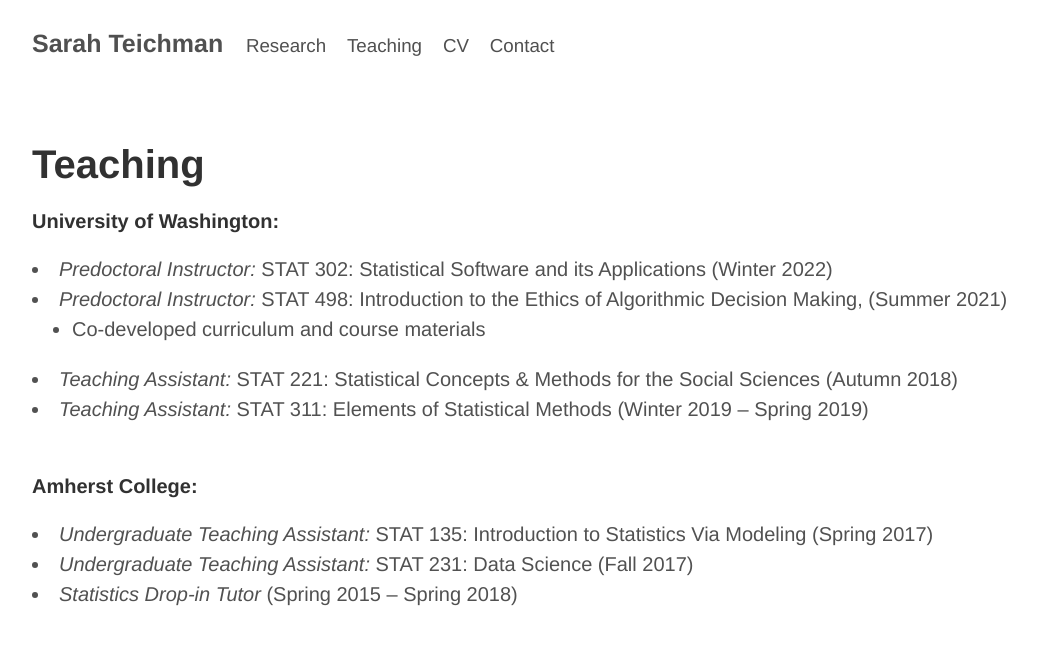
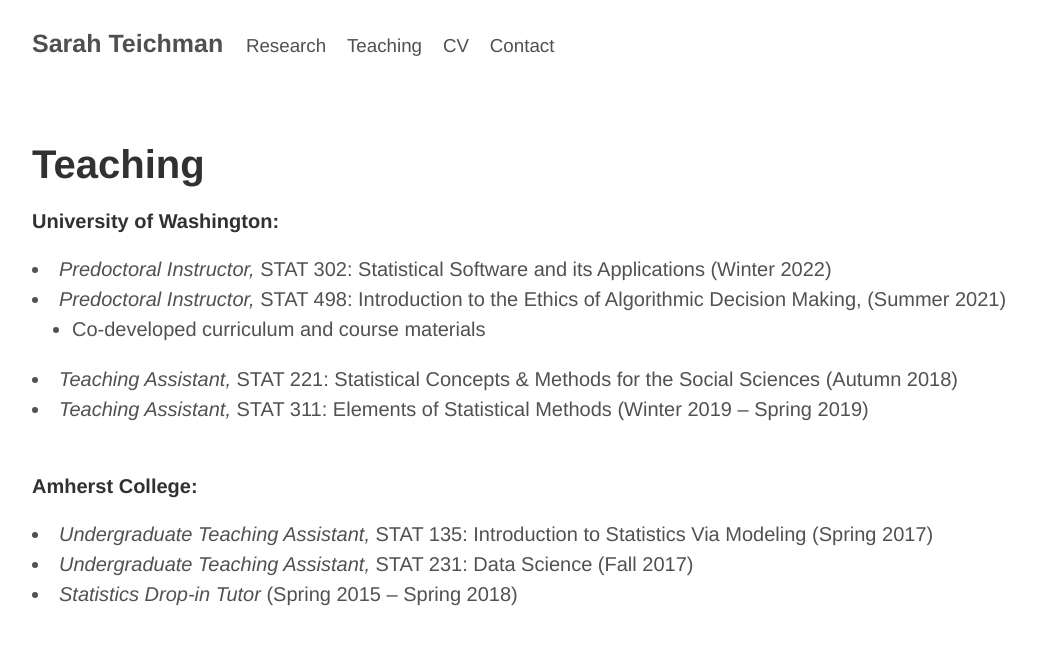
Before and after one commit to svteichman/svteichman.github.io, a Jekyll site: the page built from teaching.html, in a window 1280 px wide. Shown: the top 645 px of the page, without its empty margins (108-1145 px from the left). Built offline with Jekyll 4.4.1, drawn with Linux system fonts in a browser that asks for light colours.

```diff
--- a/teaching.html
+++ b/teaching.html
@@ -13,17 +13,17 @@ title:  'Teaching'
 
 <h4>University of Washington:</h4>
 <p class="content">
-    <li> <i>Predoctoral Instructor:</i> STAT 302: Statistical Software and its Applications (Winter 2022) </li>
-    <li> <i>Predoctoral Instructor:</i> STAT 498: Introduction to the Ethics of Algorithmic Decision Making, (Summer 2021)
+    <li> <i>Predoctoral Instructor,</i> STAT 302: Statistical Software and its Applications (Winter 2022) </li>
+    <li> <i>Predoctoral Instructor,</i> STAT 498: Introduction to the Ethics of Algorithmic Decision Making, (Summer 2021)
         <ul><li> Co-developed curriculum and course materials </li></ul>
-    <li> <i>Teaching Assistant:</i> STAT 221: Statistical Concepts &amp; Methods for the Social Sciences (Autumn 2018) </li>
-    <li> <i>Teaching Assistant:</i> STAT 311: Elements of Statistical Methods (Winter 2019 &ndash; Spring 2019)  </li>
+    <li> <i>Teaching Assistant,</i> STAT 221: Statistical Concepts &amp; Methods for the Social Sciences (Autumn 2018) </li>
+    <li> <i>Teaching Assistant,</i> STAT 311: Elements of Statistical Methods (Winter 2019 &ndash; Spring 2019)  </li>
 <br/>
 </p>
 
 <h4>Amherst College:</h4>
 <p class="content">
-    <li> <i>Undergraduate Teaching Assistant:</i> STAT 135: Introduction to Statistics Via Modeling (Spring 2017)  </li>
-    <li> <i>Undergraduate Teaching Assistant:</i> STAT 231: Data Science (Fall 2017)  </li>
+    <li> <i>Undergraduate Teaching Assistant,</i> STAT 135: Introduction to Statistics Via Modeling (Spring 2017)  </li>
+    <li> <i>Undergraduate Teaching Assistant,</i> STAT 231: Data Science (Fall 2017)  </li>
     <li > <i>Statistics Drop-in Tutor</i> (Spring 2015 &ndash; Spring 2018)  </li>
 </p>
```
